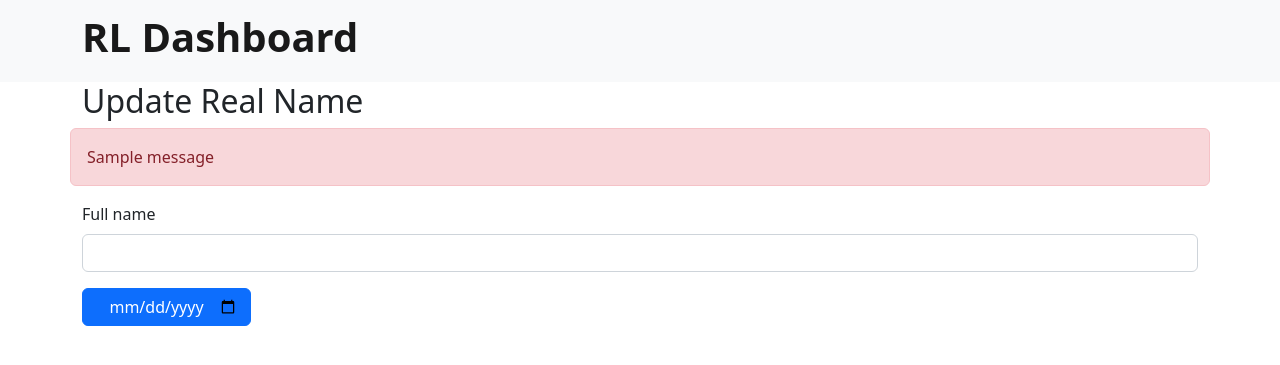
After one commit to rliang88/richardliang.com-dashboard, a Python web app: template flask_app/templates/update_real_name.html in a window 1280 px wide. The commit adds this page. Shown: the top 365 px of the page. Run offline with Jinja, Linux system fonts and the light colour scheme; the template is opened without the code that fills it: most values are stand-ins (such as "Sample title", 1, 10 or a date in 2020); one stand-in notice (Sample message) is shown; form fields are guessed from the names that the template uses.

Commit message:
dev: homepage uupdate real name complete

```diff
--- a/flask_app/templates/homepage.html
+++ b/flask_app/templates/homepage.html
@@ -10,7 +10,7 @@
                 {{homepage_details.real_name}}
             </h5>
             <!-- TODO -->
-            <a href="#" class="btn btn-primary">
+            <a href="{{url_for('homepage.update_real_name')}}" class="btn btn-primary">
                 Edit Full Name
             </a>
         </div>
--- /dev/null
+++ b/flask_app/templates/update_real_name.html
@@ -0,0 +1,47 @@
+{% extends "header.html" %}
+{% block content %}
+<div class="row">
+    <div class="col">
+        <h2>Update Real Name</h2>
+    </div>
+</div>
+
+<div class="row">
+    <div class="col"></div>
+
+    <!-- FLASHED MESSAGES -->
+    {% with messages = get_flashed_messages() %}
+        {% if messages %}
+            {% for message in messages %}
+                <div class="alert alert-danger">
+                    {{ message }}
+                </div>
+            {% endfor %}
+        {% endif %}
+    {% endwith %}
+
+    <!-- FORM -->
+    <form action="" method="post">
+        <!-- CSRF token -->
+        {{form.csrf_token}}
+
+        <!-- full name update box -->
+        <div class="mb-3">
+            {{form.full_name.label(class="form-label")}}
+            {{form.full_name(class="form-control")}}
+
+            {% if form.full_name.errors %}
+                <div class="alert alert-warning" role="alert">
+                    {% for error in form.full_name.errors %}
+                        <span>{{ error }}</span>
+                    {% endfor %}
+                </div>
+            {% endif %}
+        </div>
+
+        <!-- submit button -->
+        {{ form.update(class="btn btn-primary") }}
+
+    </form>
+</div>
+{% endblock %}
```
Also changed, not shown: flask_app/homepage/forms.py (+3 -7 lines), flask_app/homepage/routes.py (+21 -1 lines), flask_app/templates/login.html (indentation only).
